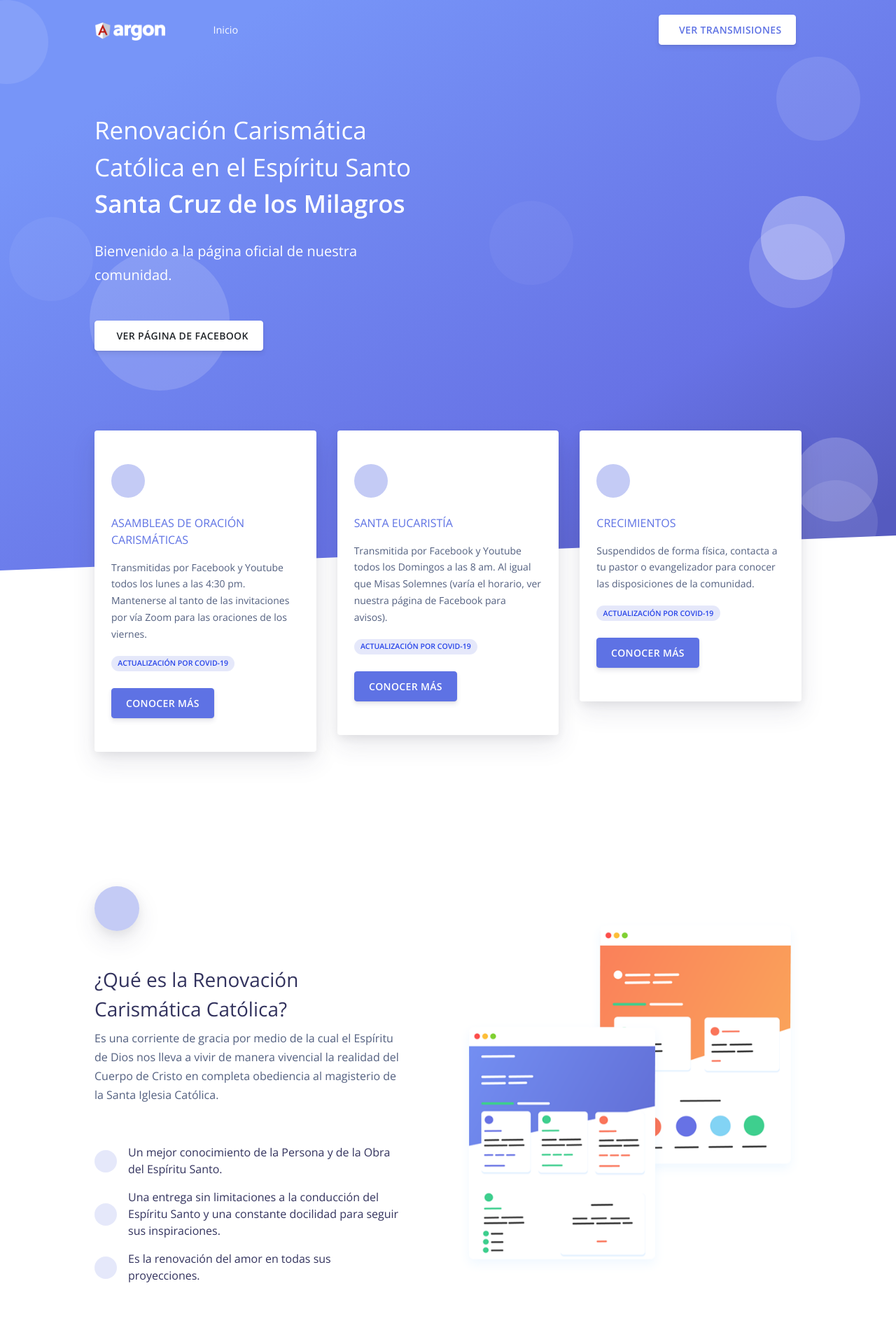
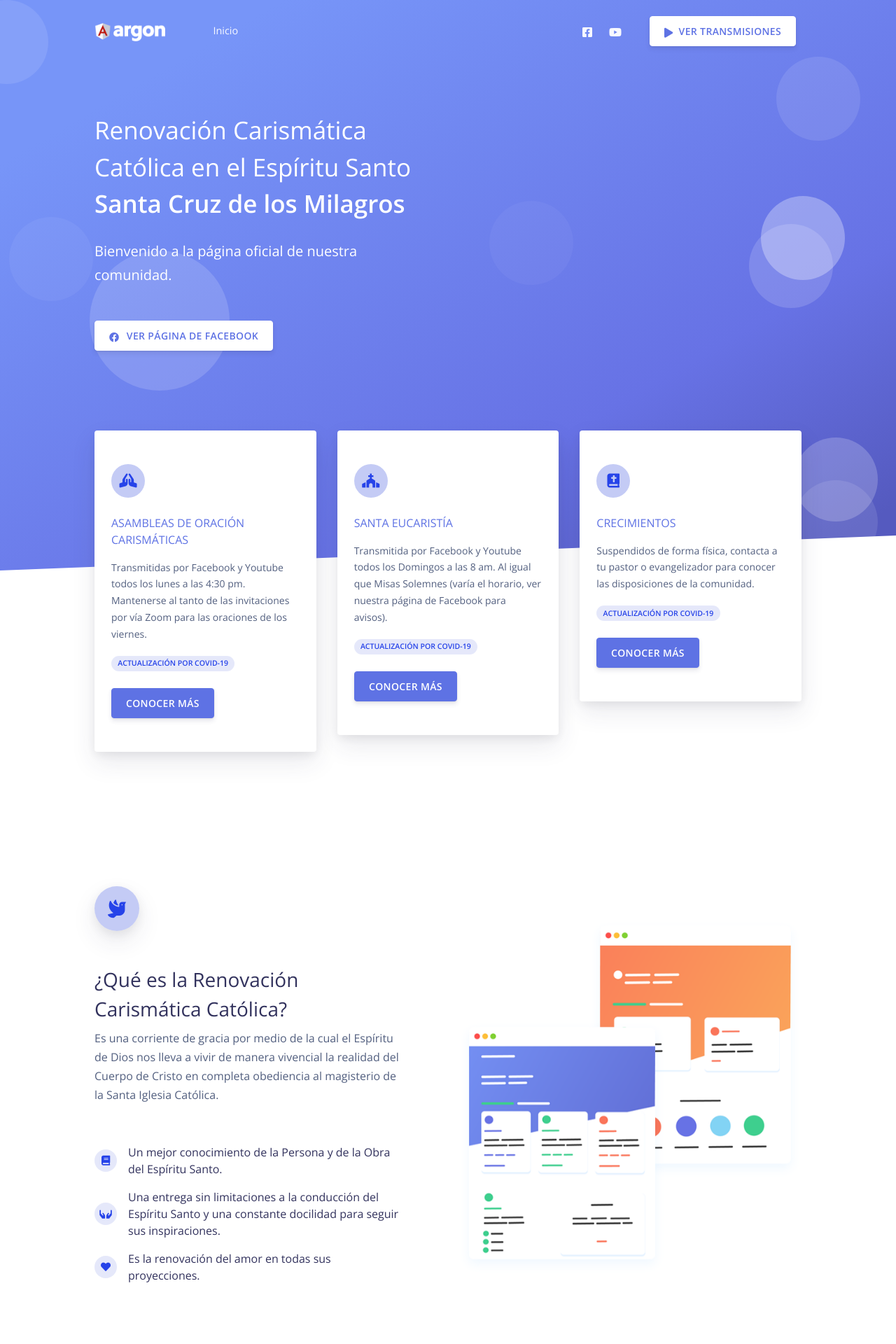
Before and after one commit to JuanGro/angular-rcces-santa-cruz-queretaro-website-v1, an Angular app: page /#/home in a window 1280 px wide. Shown: the top 1920 px of the page at 70% size. Built offline with nearby package versions, Linux system fonts and the light colour scheme.

Commit message:
Fix icons

```diff
--- a/angular.json
+++ b/angular.json
@@ -24,7 +24,8 @@
             ],
             "styles": [
               "src/styles.css",
-              "src/assets/scss/argon.scss"
+              "src/assets/scss/argon.scss",
+              "node_modules/@fortawesome/fontawesome-free/css/all.css"
             ],
             "scripts": []
           },
--- a/package.json
+++ b/package.json
@@ -22,6 +22,7 @@
     "@angular/platform-browser": "9.0.5",
     "@angular/platform-browser-dynamic": "9.0.5",
     "@angular/router": "9.0.5",
+    "@fortawesome/fontawesome-free": "^5.15.0",
     "@ng-bootstrap/ng-bootstrap": "6.0.0",
     "jw-bootstrap-switch-ng2": "2.0.5",
     "moment": "^2.24.0",
--- a/src/app/home/home.component.html
+++ b/src/app/home/home.component.html
@@ -29,10 +29,10 @@
               <div class="btn-wrapper">
                 <a
                   href="https://www.facebook.com/rccessantacruzqueretaro/"
-                  class="btn btn-white btn-icon mb-3 mb-sm-0"
+                  class="btn btn-neutral btn-icon mb-3 mb-sm-0"
                 >
                   <span class="btn-inner--icon"
-                    ><i class="fa fa-facebook"></i
+                    ><i class="fab fa-facebook"></i
                   ></span>
                   <span class="btn-inner--text">Ver página de Facebook</span>
                 </a>
@@ -68,7 +68,7 @@
                   <div
                     class="icon icon-shape icon-shape-primary rounded-circle mb-4"
                   >
-                    <i class="fas fa-hands-praying"></i>
+                    <i class="fas fa-praying-hands"></i>
                   </div>
                   <h6 class="text-primary text-uppercase">
                     Asambleas de oración carismáticas
@@ -178,7 +178,7 @@
                 <div class="d-flex align-items-center">
                   <div>
                     <div class="badge badge-circle badge-primary mr-3">
-                      <i class="fa fa-book"></i>
+                      <i class="fas fa-book"></i>
                     </div>
                   </div>
                   <div>
@@ -193,7 +193,7 @@
                 <div class="d-flex align-items-center">
                   <div>
                     <div class="badge badge-circle badge-primary mr-3">
-                      <i class="fa fa-hands"></i>
+                      <i class="fas fa-hands"></i>
                     </div>
                   </div>
                   <div>
@@ -209,7 +209,7 @@
                 <div class="d-flex align-items-center">
                   <div>
                     <div class="badge badge-circle badge-primary mr-3">
-                      <i class="fa fa-love"></i>
+                      <i class="fas fa-heart"></i>
                     </div>
                   </div>
                   <div>
--- a/src/app/shared/navbar/navbar.component.html
+++ b/src/app/shared/navbar/navbar.component.html
@@ -35,20 +35,20 @@
       <ul class="navbar-nav align-items-lg-center ml-lg-auto">
         <li class="nav-item">
           <a class="nav-link nav-link-icon" href="https://www.facebook.com/rccessantacruzqueretaro/" target="_blank" data-toggle="tooltip" title="Síguenos en Facebook">
-            <i class="fa fa-facebook-square"></i>
+            <i class="fab fa-facebook-square"></i>
             <span class="nav-link-inner--text d-lg-none">Facebook</span>
           </a>
         </li>
         <li class="nav-item">
           <a class="nav-link nav-link-icon" href="https://www.youtube.com/channel/UCBm11Ma_harD6v_eeCRRe_A" target="_blank" data-toggle="tooltip" title="Síguenos en YouTube">
-            <i class="fa fa-youtube"></i>
+            <i class="fab fa-youtube"></i>
             <span class="nav-link-inner--text d-lg-none">YouTube</span>
           </a>
         </li>
         <li class="nav-item d-none d-lg-block ml-lg-4">
           <a href="https://www.facebook.com/rccessantacruzqueretaro/videos/" target="_blank" class="btn btn-neutral btn-icon">
             <span class="btn-inner--icon">
-              <i class="fa fa-play mr-2"></i>
+              <i class="fas fa-play mr-2"></i>
             </span>
             <span class="nav-link-inner--text">Ver transmisiones</span>
           </a>
```
Also changed, not shown: 1 other file (tests, documents, lock files or other folders).
